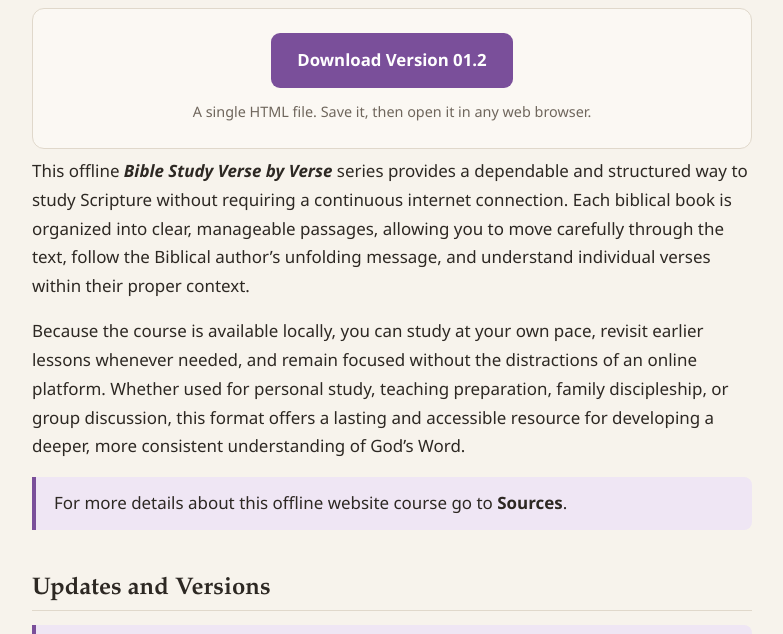
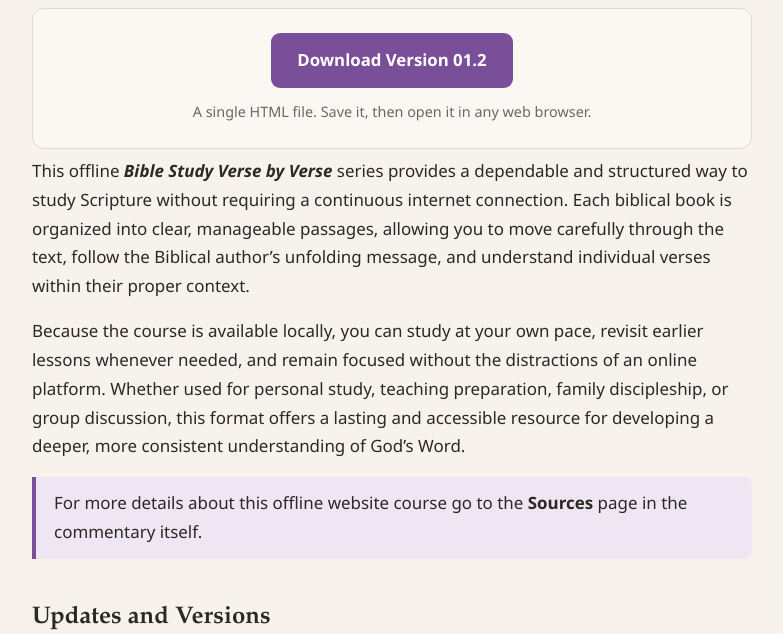
Before and after one commit to GeorgeW-practical/Bible_Study, a plain HTML site: page index.html in a window 1280 px wide. Shown: the part 110-744 px from the top of the page, without its empty margins (248-1031 px from the left). Drawn offline with Linux system fonts and the light colour scheme.

Commit message:
Add files via upload

```diff
--- a/index.html
+++ b/index.html
@@ -51,7 +51,7 @@ mark{background:var(--mark);color:inherit;padding:0 3px;border-radius:3px}
 
 <p>Because the course is available locally, you can study at your own pace, revisit earlier lessons whenever needed, and remain focused without the distractions of an online platform. Whether used for personal study, teaching preparation, family discipleship, or group discussion, this format offers a lasting and accessible resource for developing a deeper, more consistent understanding of God’s Word.</p>
 
-<blockquote><p>For more details about this offline website course go to <strong>Sources</strong>.</p></blockquote>
+<blockquote><p>For more details about this offline website course go to the <strong>Sources</strong> page in the commentary itself.</p></blockquote>
 
 <h2>Updates and Versions</h2>
 
```
